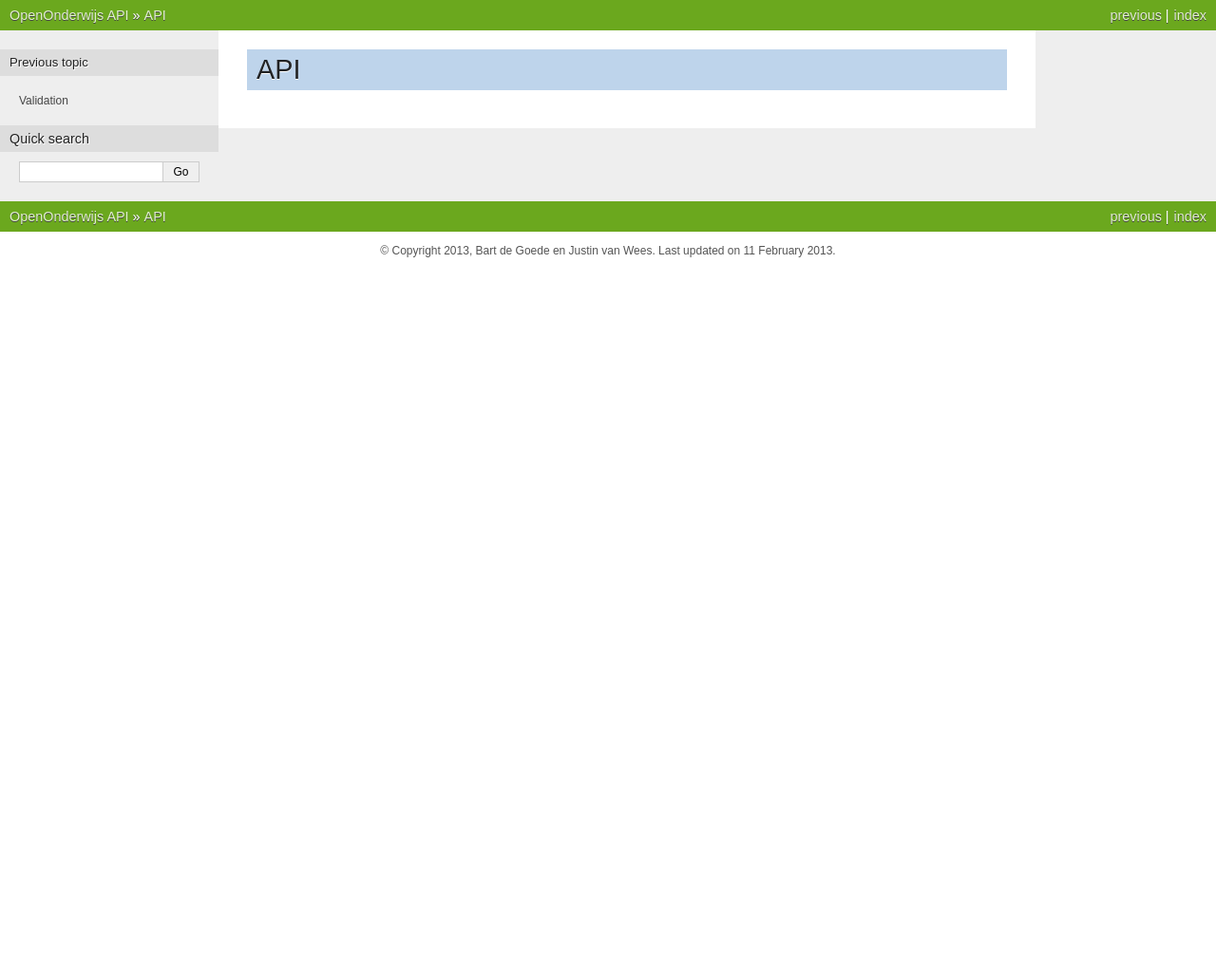
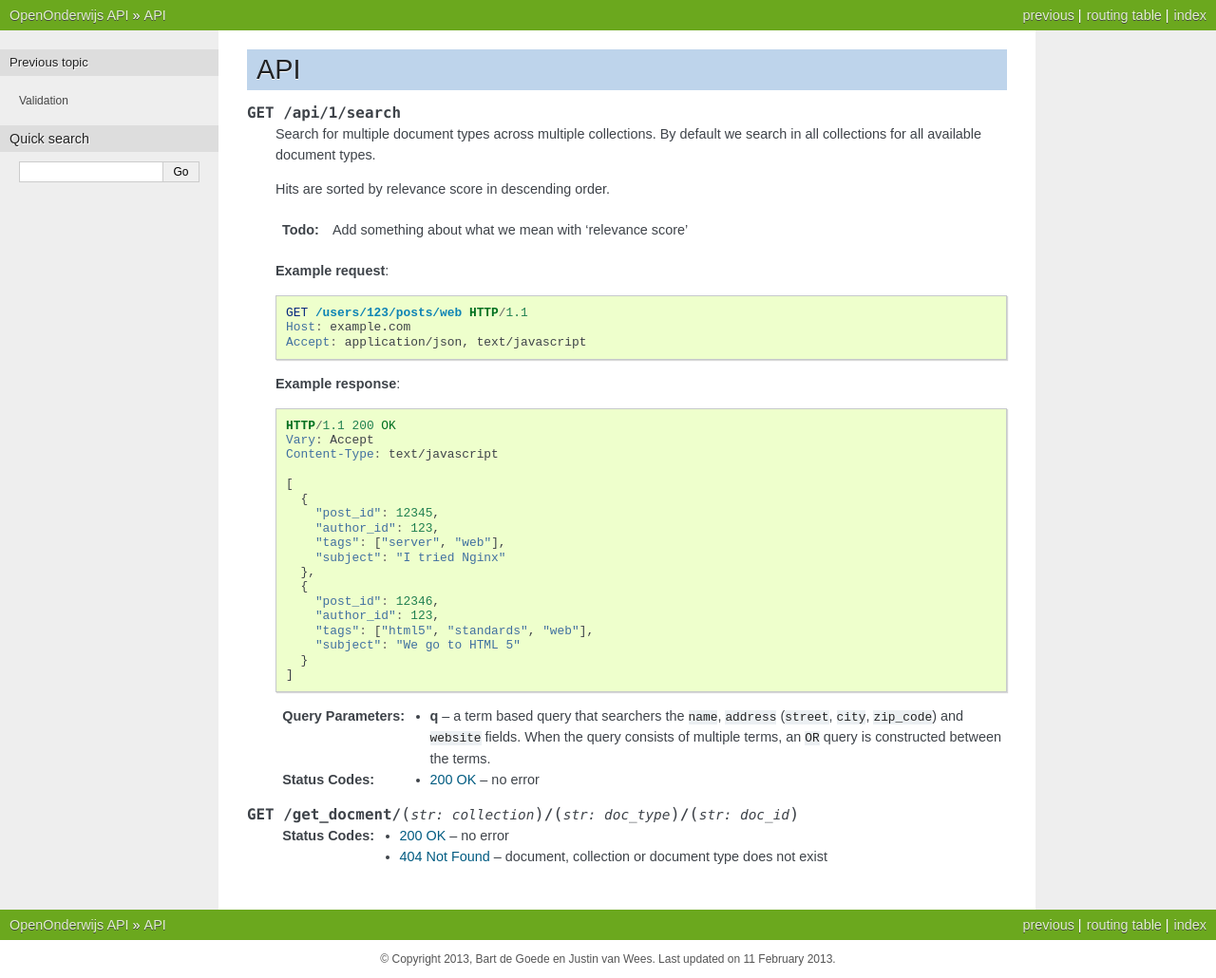
Before and after one commit to openstate/openonderwijsdata-api, a Sphinx documentation site: the page built from documentation/rst/api.rst, in a window 1280 px wide. Shown: the whole page at 95% size. Built offline with Sphinx 7.4.7, drawn with Linux system fonts in a browser that asks for light colours; formulas are drawn with MathJax 3; before the commit the page ends 900 px from its top, so only the background shows below that.

Commit message:
First API method documentation (not yet finished)

```diff
--- a/documentation/conf.py
+++ b/documentation/conf.py
@@ -25,7 +25,11 @@ import sys, os
 
 # Add any Sphinx extension module names here, as strings. They can be extensions
 # coming with Sphinx (named 'sphinx.ext.*') or your custom ones.
-extensions = ['sphinx.ext.autodoc', 'sphinx.ext.todo', 'sphinx.ext.coverage', 'sphinx.ext.pngmath', 'sphinx.ext.mathjax', 'sphinx.ext.ifconfig']
+extensions = ['sphinx.ext.autodoc', 'sphinx.ext.todo', 'sphinx.ext.coverage',
+              'sphinx.ext.ifconfig', 'sphinxcontrib.httpdomain']
+
+# Add Todo's to output
+todo_include_todos = True
 
 # Add any paths that contain templates here, relative to this directory.
 templates_path = ['_templates']
--- a/documentation/rst/api.rst
+++ b/documentation/rst/api.rst
@@ -1,2 +1,48 @@
 API
 =============================================
+.. http:get:: /api/1/search
+
+   Search for multiple document types across multiple collections. By default we search in all collections for all available document types.
+
+   Hits are sorted by relevance score in descending order.
+
+   .. todo:: Add something about what we mean with 'relevance score'
+
+   **Example request**:
+
+   .. sourcecode:: http
+
+      GET /users/123/posts/web HTTP/1.1
+      Host: example.com
+      Accept: application/json, text/javascript
+
+   **Example response**:
+
+   .. sourcecode:: http
+
+      HTTP/1.1 200 OK
+      Vary: Accept
+      Content-Type: text/javascript
+
+      [
+        {
+          "post_id": 12345,
+          "author_id": 123,
+          "tags": ["server", "web"],
+          "subject": "I tried Nginx"
+        },
+        {
+          "post_id": 12346,
+          "author_id": 123,
+          "tags": ["html5", "standards", "web"],
+          "subject": "We go to HTML 5"
+        }
+      ]
+
+   :query q: a term based query that searchers the ``name``, ``address`` (``street``, ``city``, ``zip_code``) and ``website`` fields. When the query consists of multiple terms, an ``OR`` query is constructed between the terms.
+   :statuscode 200: no error
+
+.. http:get:: /get_docment/(str:collection)/(str:doc_type)/(str:doc_id)
+
+   :statuscode 200: no error
+   :statuscode 404: document, collection or document type does not exist
```
